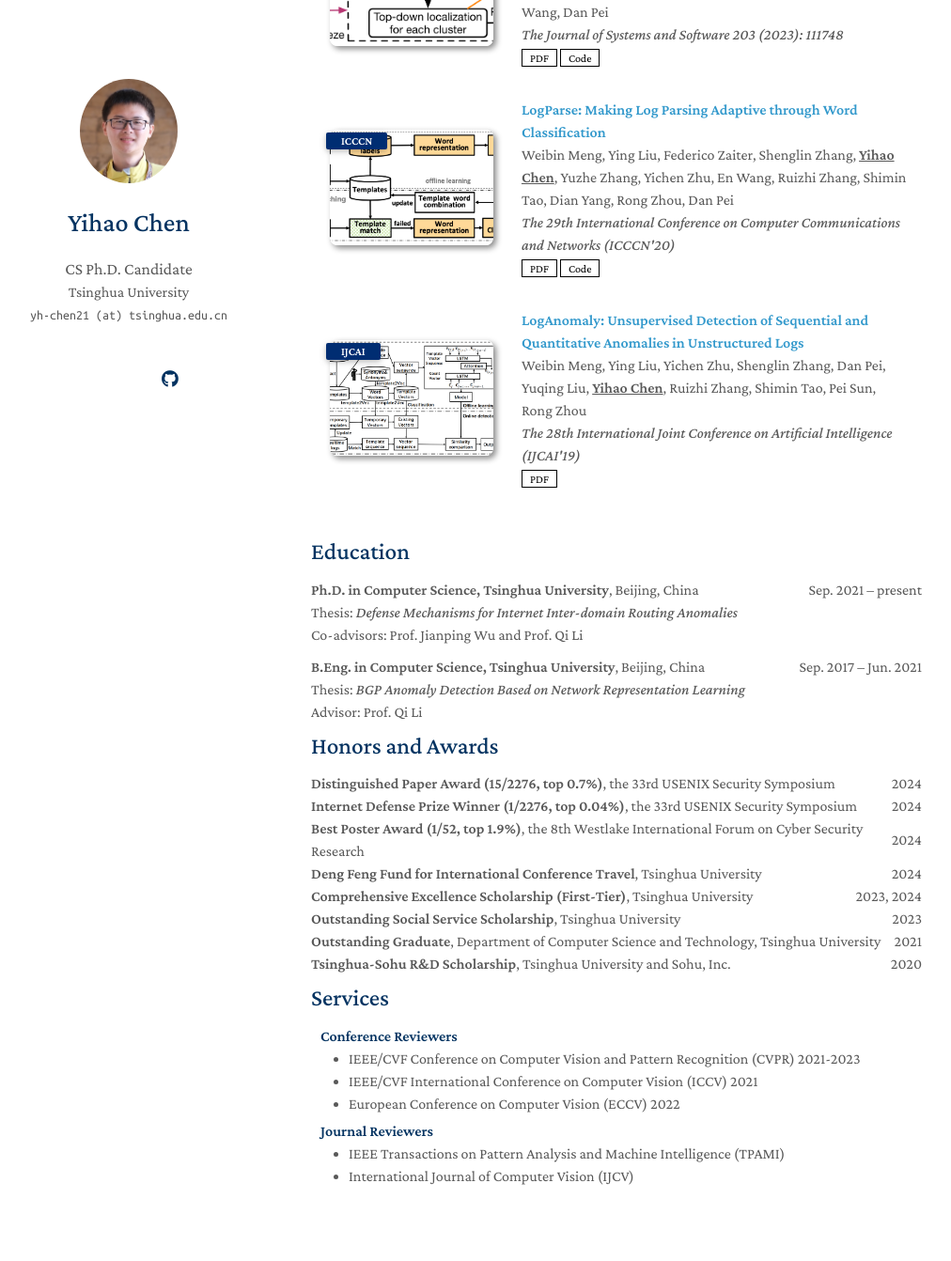
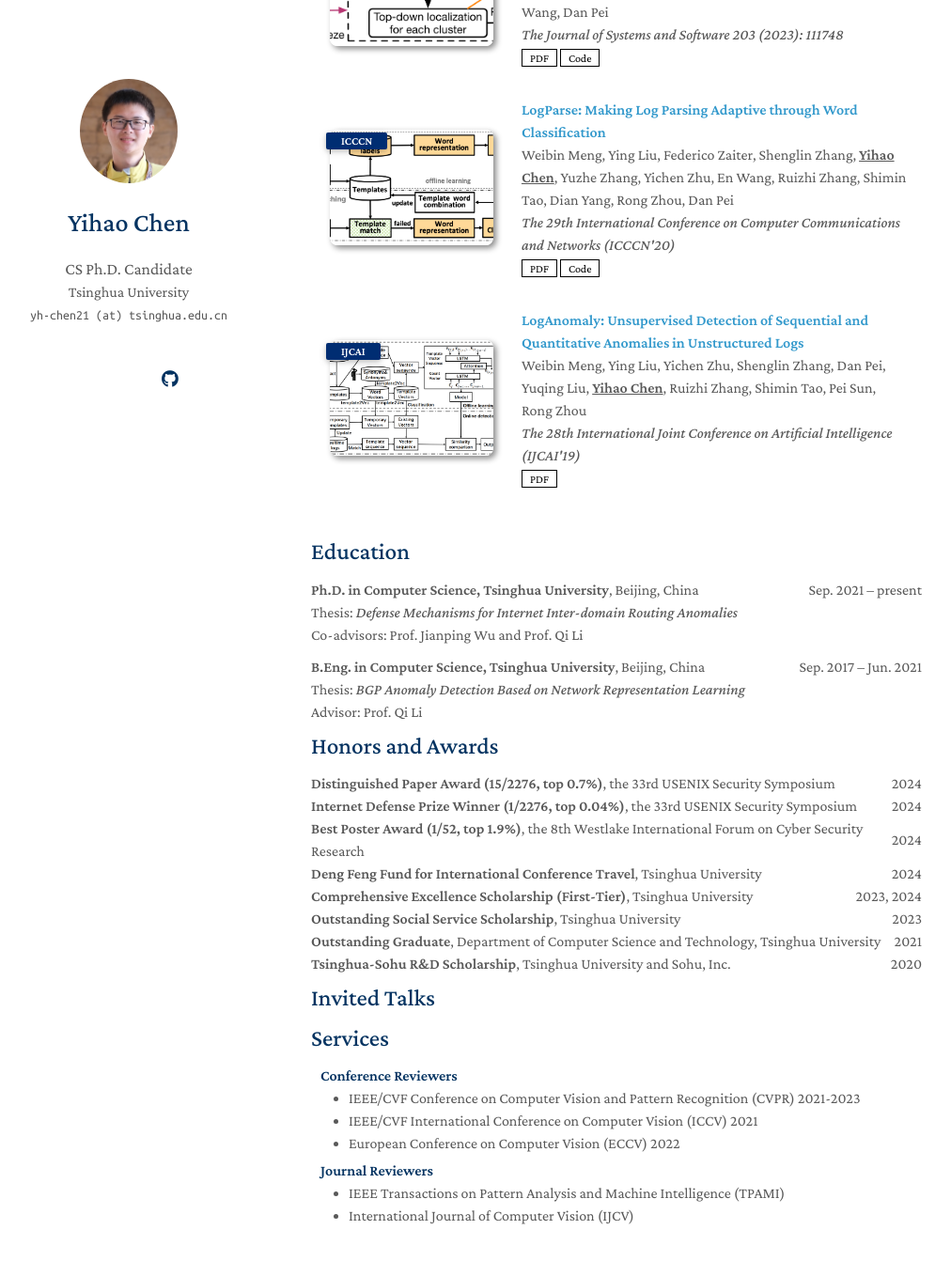
Before and after one commit to PorcupineAndrew/homepage, a Jekyll site: the page built from index.md, in a window 1280 px wide and 1400 px high, scrolled down 1426 px. Shown: the top 1342 px of the window at 94% size, without its empty margins (139-1151 px from the left). Built offline with Jekyll 4.4.1, drawn with Linux system fonts in a browser that asks for light colours; a style sheet for code colours, icons or effects is not loaded; our own code applies the rules of GitHub Pages for plain Markdown files.

Commit message:
update about me

```diff
--- /dev/null
+++ b/_includes/invited_talks.md
@@ -0,0 +1 @@
+## Invited Talks
--- a/_sass/minimal-light.scss
+++ b/_sass/minimal-light.scss
@@ -13,6 +13,11 @@
   font-size:1.15rem;
   line-height:2.5rem;
   margin-right:1rem}
+
+body {
+  width: 1200px;
+  margin: 0 auto;
+}
 
 @media (prefers-color-scheme: dark) { .social-icons a {color: #3eb7f0 !important; }}
 
--- a/index.md
+++ b/index.md
@@ -14,4 +14,6 @@ Hi! I am a Ph.D. candidate in Computer Science at Tsinghua University (expected
 
 {% include_relative _includes/honors_and_awards.md %}
 
+{% include_relative _includes/invited_talks.md %}
+
 {% include_relative _includes/services.md %}
```
